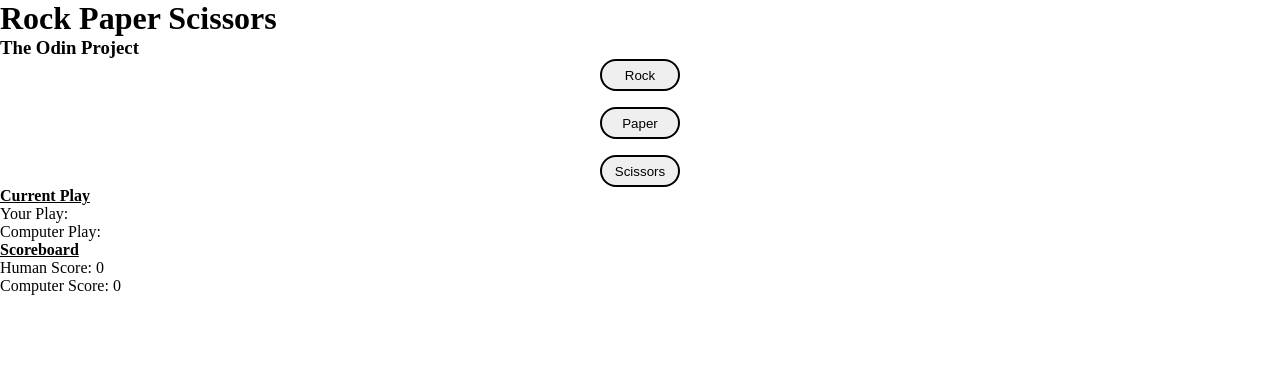
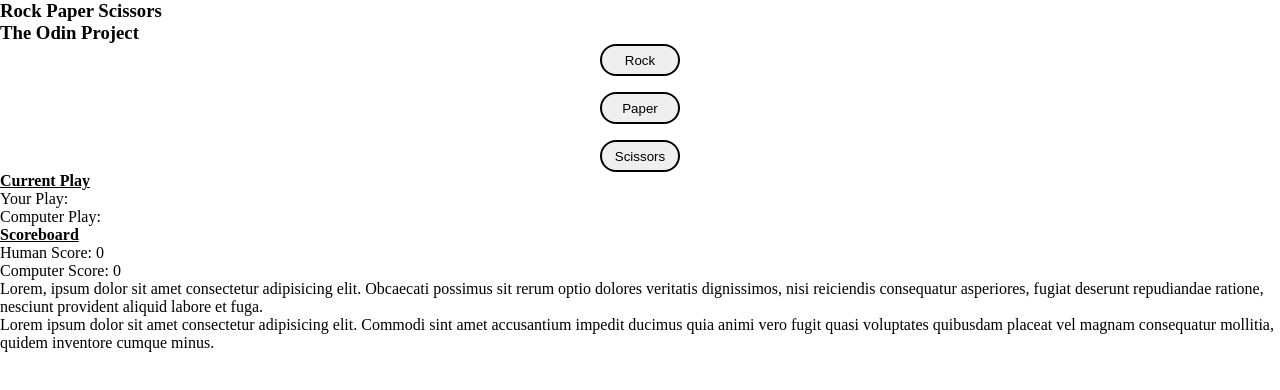
Before and after one commit to Long-Hold/odin-rock-paper-scissors, a plain HTML site: page index.html in a window 1280 px wide. Drawn offline with Linux system fonts and the light colour scheme.

Commit message:
fix: Correct tag for header element

```diff
--- a/index.html
+++ b/index.html
@@ -11,7 +11,7 @@
 
 <body>
     <header>
-        <h1>Rock Paper Scissors</h1>
+        <h3>Rock Paper Scissors</h3>
         <h3>The Odin Project</h3>
     </header>
 
@@ -44,12 +44,12 @@
         <!--Displays each play by the computer and playey
             Also displays the winner of each round. Updated with JS-->
         <section id="game-results">
-
+            <p>Lorem, ipsum dolor sit amet consectetur adipisicing elit. Obcaecati possimus sit rerum optio dolores veritatis dignissimos, nisi reiciendis consequatur asperiores, fugiat deserunt repudiandae ratione, nesciunt provident aliquid labore et fuga.</p>
         </section>
 
         <!-- Displays the winner of the game after a round ends, updated with JS-->
         <section id="winner-box">
-
+            <p>Lorem ipsum dolor sit amet consectetur adipisicing elit. Commodi sint amet accusantium impedit ducimus quia animi vero fugit quasi voluptates quibusdam placeat vel magnam consequatur mollitia, quidem inventore cumque minus.</p>
         </section>
     </div>
 </body>
```
